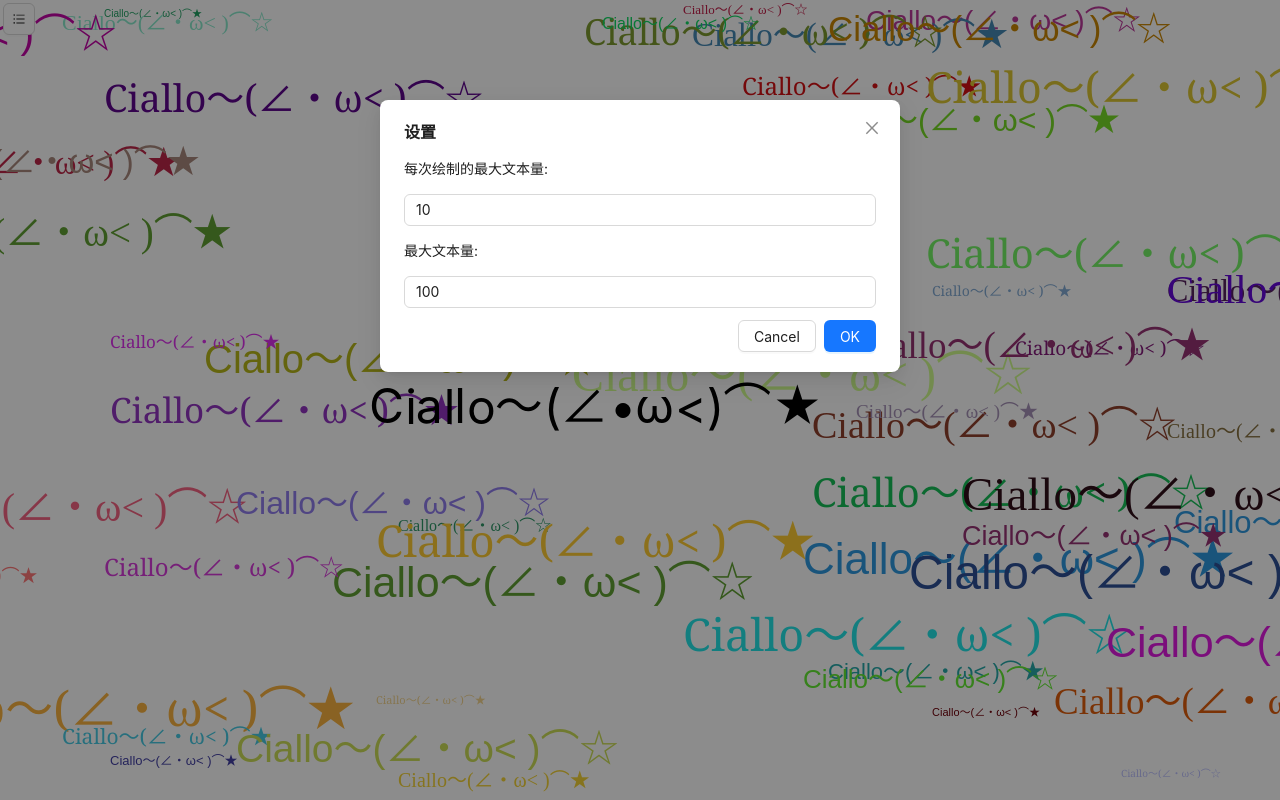
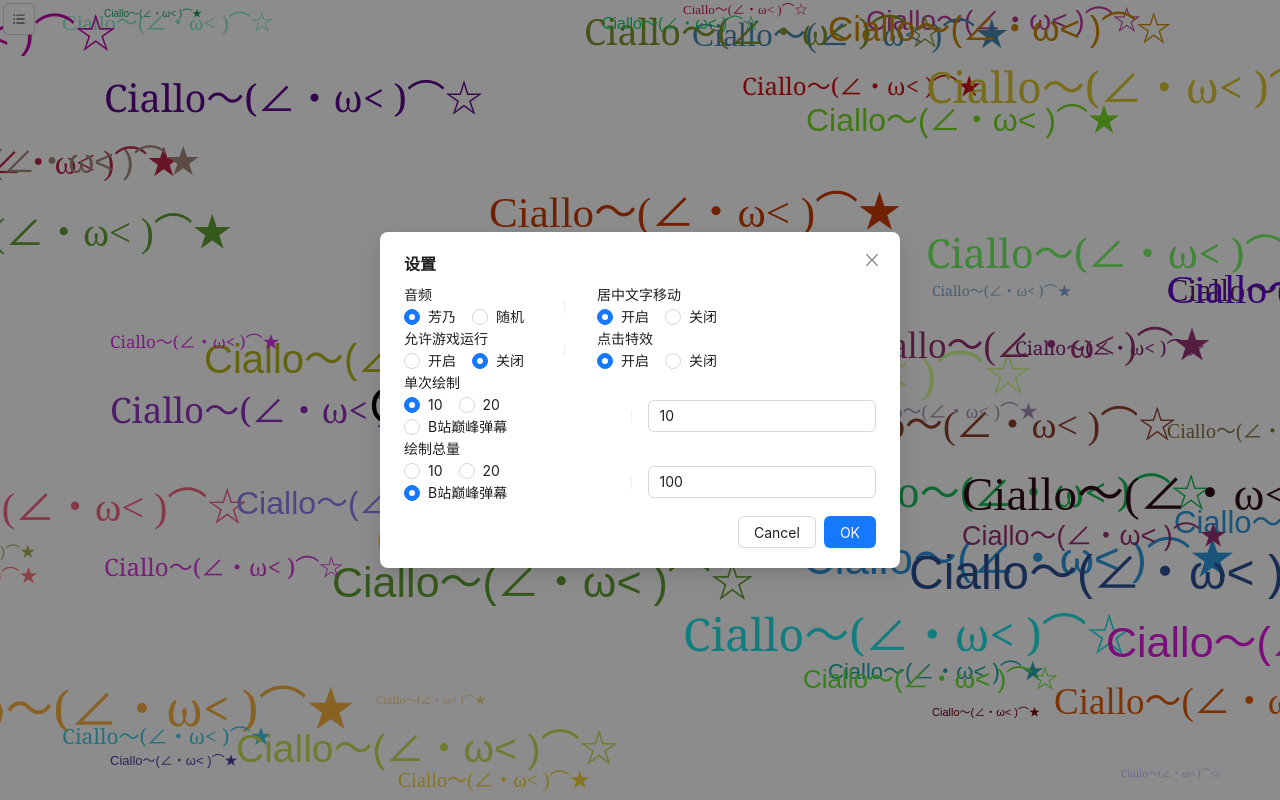
Before and after one commit to Cloxl/ciallo, a React (Create React App) app: page / in a window 1280 px wide. Both pictures are taken after a click on the button 19 px from the left and 19 px from the top of the page. Built offline with nearby package versions, Linux system fonts and the light colour scheme.

Commit message:
finished SettingsModal

```diff
--- a/src/components/AudioContext.tsx
+++ b/src/components/AudioContext.tsx
@@ -5,6 +5,14 @@ interface IAudioContext {
     setMaxTextsPerDraw: React.Dispatch<React.SetStateAction<number>>;
     maxTexts: number;
     setMaxTexts: React.Dispatch<React.SetStateAction<number>>;
+    textMove: boolean;
+    setTextMove: React.Dispatch<React.SetStateAction<boolean>>;
+    clickEffect: boolean;
+    setClickEffect: React.Dispatch<React.SetStateAction<boolean>>;
+    allowGame: boolean;
+    setAllowGame: React.Dispatch<React.SetStateAction<boolean>>;
+    randomAudio: boolean;
+    setRandomAudio: React.Dispatch<React.SetStateAction<boolean>>;
 }
 
 export const AudioContext = createContext<IAudioContext>({
@@ -12,17 +20,37 @@ export const AudioContext = createContext<IAudioContext>({
     setMaxTextsPerDraw: () => {},
     maxTexts: 100,
     setMaxTexts: () => {},
+    textMove: true,
+    setTextMove: () => {},
+    clickEffect: true,
+    setClickEffect: () => {},
+    allowGame: false,
+    setAllowGame: () => {},
+    randomAudio: true,
+    setRandomAudio: () => {},
 });
 
 export const AudioProvider = ({ children }: { children: React.ReactNode }) => {
     const [maxTextsPerDraw, setMaxTextsPerDraw] = useState(10);
     const [maxTexts, setMaxTexts] = useState(100);
+    const [textMove, setTextMove] = useState(true);
+    const [clickEffect, setClickEffect] = useState(true);
+    const [allowGame, setAllowGame] = useState(false);
+    const [randomAudio, setRandomAudio] = useState(true);
 
     const contextValue: IAudioContext = {
         maxTextsPerDraw,
         setMaxTextsPerDraw,
         maxTexts,
         setMaxTexts,
+        textMove,
+        setTextMove,
+        clickEffect,
+        setClickEffect,
+        allowGame,
+        setAllowGame,
+        randomAudio,
+        setRandomAudio,
     };
 
     return (
--- a/src/components/AudioPlayer.tsx
+++ b/src/components/AudioPlayer.tsx
@@ -16,13 +16,13 @@ import {Button} from 'antd';
 const AudioPlayer: React.FC = () => {
     const [audioSrc, setAudioSrc] = useState<string | null>(null);
     const [gifSrc, setGifSrc] = useState<string | null>(null);
-    const {maxTextsPerDraw, setMaxTextsPerDraw, maxTexts, setMaxTexts} = useContext(AudioContext);
+    const {maxTextsPerDraw, maxTexts} = useContext(AudioContext);
     const canvasRef = useRef<HTMLCanvasElement | null>(null);
     const [isSettingsModalVisible, setIsSettingsModalVisible] = useState(false);
+    const audioURL = `${process.env.PUBLIC_URL}/audio/ciallo.aac`;
+    const gifURL = `${process.env.PUBLIC_URL}/imgs/gif/ciallo.gif`;
 
     useEffect(() => {
-        const audioURL = `${process.env.PUBLIC_URL}/audio/ciallo.aac`;
-        const gifURL = `${process.env.PUBLIC_URL}/imgs/gif/ciallo.gif`;
         setAudioSrc(audioURL);
         setGifSrc(gifURL);
 
@@ -80,14 +80,14 @@ const AudioPlayer: React.FC = () => {
                         const animate = () => {
                             ctx.clearRect(0, 0, canvas.width, canvas.height);
                             texts = texts.filter(text => {
-                                if (text.x + ctx.measureText(text.content).width < 0) {
-                                    return false;  // 如果文本已经离开了画布，就移除这个文本
+                                if (text.x + ctx.measureText(text.content).width < -5) {
+                                    return false;
                                 } else {
                                     ctx.font = `${text.size} ${text.font}`;
                                     ctx.fillStyle = text.color;
                                     ctx.fillText(text.content, text.x, text.y);
                                     text.x -= text.duration;
-                                    return true;  // 如果文本还在画布上，就保留这个文本
+                                    return true;
                                 }
                             });
                             animationFrameId = requestAnimationFrame(animate);
@@ -96,12 +96,11 @@ const AudioPlayer: React.FC = () => {
                     };
 
                     const handleVisibilityChange = () => {
+                        // 当网页被隐藏时，停止绘制
                         if (document.hidden) {
-                            // 当文档不可见时，停止动画
                             clearInterval(timer);
                             cancelAnimationFrame(animationFrameId);
                         } else {
-                            // 当文档变为可见时，重新开始动画
                             setupAnimation();
                         }
                     };
@@ -120,7 +119,7 @@ const AudioPlayer: React.FC = () => {
             }
         }, 0);
 
-    }, [maxTextsPerDraw, canvasRef]);
+    }, [maxTextsPerDraw, canvasRef, maxTexts, audioURL, gifURL]);
 
     const handleClick = () => {
         if (audioSrc) {
@@ -147,11 +146,11 @@ const AudioPlayer: React.FC = () => {
     };
 
     return (
-        <div onClick={handleClick} className={styles.page}>
+        <div className={styles.page}>
             <div>
-                <canvas ref={canvasRef} className={styles.CialloCanvas}/>
+                <canvas ref={canvasRef} onClick={handleClick} className={styles.CialloCanvas}/>
             </div>
-            <div className={styles.CenterCialloContainer}>
+            <div className={styles.CenterCialloContainer} onClick={handleClick}>
                 <div className={styles.shakeText}>{textSpans}</div>
             </div>
             <Button onClick={showSettingsModal} icon={<BarsOutlined/>} className={styles.settingButton}/>
--- a/src/components/SettingsModal.tsx
+++ b/src/components/SettingsModal.tsx
@@ -1,49 +1,147 @@
-import {Modal, Input} from "antd";
+import {Modal, Input, Radio, RadioChangeEvent, Space, Divider} from "antd";
 import {useContext, useState} from "react";
 import {AudioContext} from "./AudioContext";
+import styles from "../css/setting.module.css";
 
 interface SettingsModalProps {
     isVisible: boolean;
     onClose: () => void;
 }
 
-export const SettingsModal = ({ isVisible, onClose }: SettingsModalProps) => {
-    const { maxTextsPerDraw, setMaxTextsPerDraw, maxTexts, setMaxTexts } = useContext(AudioContext);
+export const SettingsModal = ({isVisible, onClose}: SettingsModalProps) => {
+    const {
+        maxTextsPerDraw, setMaxTextsPerDraw,
+        maxTexts, setMaxTexts,
+        textMove, setTextMove,
+        clickEffect, setClickEffect,
+        allowGame, setAllowGame,
+        randomAudio, setRandomAudio
+    } = useContext(AudioContext);
     const [tempMaxTextsPerDraw, setTempMaxTextsPerDraw] = useState(maxTextsPerDraw);
     const [tempMaxTexts, setTempMaxTexts] = useState(maxTexts);
+    const [tempTextMove, setTempTextMove] = useState(textMove);
+    const [tempClickEffect, setTempClickEffect] = useState(clickEffect);
+    const [tempAllowGame, setTempAllowGame] = useState(allowGame);
+    const [tempRandomAudio, setTempRandomAudio] = useState(randomAudio);
     const [, setIsModalVisible] = useState(false);
 
     const handleOpen = () => {
         setMaxTextsPerDraw(tempMaxTextsPerDraw);
         setMaxTexts(tempMaxTexts);
+        setTextMove(tempTextMove);
+        setClickEffect(tempClickEffect);
+        setAllowGame(tempAllowGame);
+        setRandomAudio(tempRandomAudio);
         setIsModalVisible(false);
     };
 
+    const textMoveChange = (e: RadioChangeEvent) => {
+        setTempTextMove(e.target.value);
+    }
+
+    const randomAudioChange = (e: RadioChangeEvent) => {
+        setTempRandomAudio(e.target.value);
+    }
+
+    const clickEffectChange = (e: RadioChangeEvent) => {
+        setTempClickEffect(e.target.value);
+    }
+
+    const allowGameChange = (e: RadioChangeEvent) => {
+        setTempAllowGame(e.target.value);
+    }
+
+    const handleInputMaxTextsPerDrawChange = (e: React.ChangeEvent<HTMLInputElement>) => {
+        const newValue = Number(e.target.value);
+        newValue < 1 ? void 0 : setTempMaxTextsPerDraw(newValue);
+    };
+
+
+    const handleInputMaxTextsChange = (e: React.ChangeEvent<HTMLInputElement>) => {
+        const newValue = Number(e.target.value);
+        newValue < 1 ? void 0 : setTempMaxTexts(newValue);
+    };
+
+    const MaxTextsPerDrawnChange = (e: RadioChangeEvent) => {
+        const newValue = e.target.value;
+        newValue >= 1 ? setTempMaxTextsPerDraw(newValue) : void 0;
+    };
+
+    const MaxTextsChange = (e: RadioChangeEvent) => {
+        const newValue = e.target.value;
+        newValue >= 1 ? setTempMaxTexts(newValue) : void 0;
+    };
+
+
     return (
-        <div>
         <Modal
             title="设置"
             open={isVisible}
             onOk={handleOpen}
             onCancel={onClose}
+            centered
+            className={styles.settingsModal}
         >
+            <Space split={<Divider type="vertical"/>} size={'large'}>
                 <div>
-                    <p>每次绘制的最大文本量:</p>
+                    <p className={styles.ModalText}>音频</p>
+                    <Radio.Group onChange={randomAudioChange} value={tempRandomAudio}>
+                        <Radio value={true}>芳乃</Radio>
+                        <Radio value={false}>随机</Radio>
+                    </Radio.Group>
+                </div>
+                <div>
+                    <p className={styles.ModalText}>居中文字移动</p>
+                    <Radio.Group onChange={textMoveChange} value={tempTextMove}>
+                        <Radio value={true}>开启</Radio>
+                        <Radio value={false}>关闭</Radio>
+                    </Radio.Group>
+                </div>
+            </Space>
+            <Space split={<Divider type="vertical"/>} size={'large'}>
+                <div>
+                    <p className={styles.ModalText}>允许游戏运行</p>
+                    <Radio.Group onChange={allowGameChange} value={tempAllowGame}>
+                        <Radio value={true}>开启</Radio>
+                        <Radio value={false}>关闭</Radio>
+                    </Radio.Group>
+                </div>
+                <div>
+                    <p className={styles.ModalText}>点击特效</p>
+                    <Radio.Group onChange={clickEffectChange} value={tempClickEffect}>
+                        <Radio value={true}>开启</Radio>
+                        <Radio value={false}>关闭</Radio>
+                    </Radio.Group>
+                </div>
+            </Space>
+            <p className={styles.ModalText}>单次绘制</p>
+            <Space split={<Divider type="vertical"/>}>
+                <Radio.Group onChange={MaxTextsPerDrawnChange} value={tempMaxTextsPerDraw}>
+                    <Radio value={10}>10</Radio>
+                    <Radio value={20}>20</Radio>
+                    <Radio value={100}>B站巅峰弹幕</Radio>
+                </Radio.Group>
                 <Input
                     type="number"
                     value={tempMaxTextsPerDraw}
-                        onChange={(e) => setTempMaxTextsPerDraw(Number(e.target.value))}
+                    placeholder="请输入一个正整数的文本单次绘制量"
+                    onChange={handleInputMaxTextsPerDrawChange}
                 />
-                </div>
-                <div>
-                    <p>最大文本量:</p>
+            </Space>
+            <p className={styles.ModalText}>绘制总量</p>
+            <Space split={<Divider type="vertical"/>}>
+                <Radio.Group onChange={MaxTextsChange} value={tempMaxTexts}>
+                    <Radio value={10}>10</Radio>
+                    <Radio value={20}>20</Radio>
+                    <Radio value={100}>B站巅峰弹幕</Radio>
+                </Radio.Group>
                 <Input
                     type="number"
                     value={tempMaxTexts}
-                        onChange={(e) => setTempMaxTexts(Number(e.target.value))}
+                    placeholder="请输入一个正整数的文本绘制总量"
+                    onChange={handleInputMaxTextsChange}
                 />
-                </div>
+            </Space>
         </Modal>
-        </div>
     );
 };
--- /dev/null
+++ b/src/css/setting.module.css
@@ -0,0 +1,7 @@
+.settingsModal {
+
+}
+
+.ModalText {
+    margin: 0;
+}
```
Lines whose indentation alone changed are shown as unchanged.
